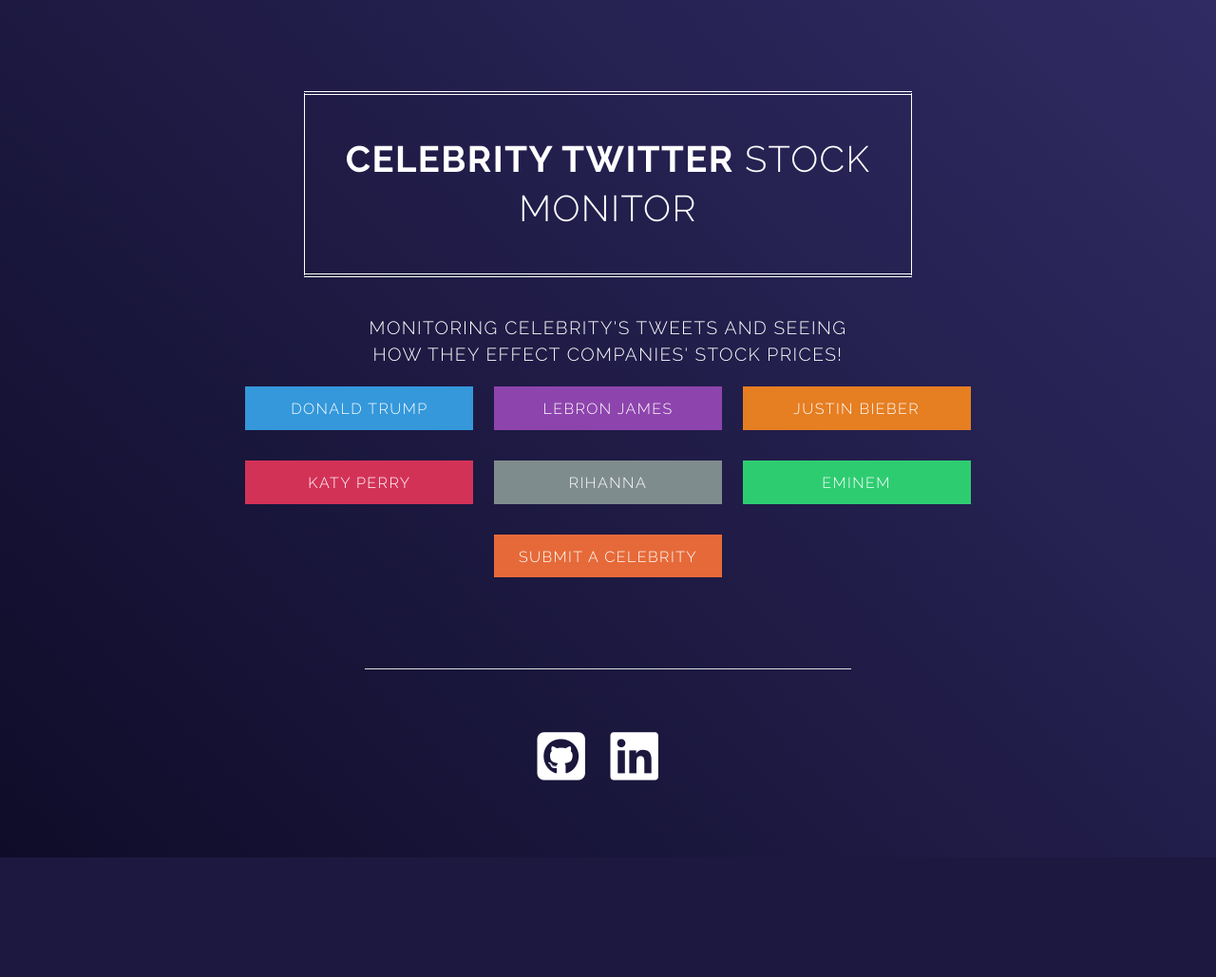
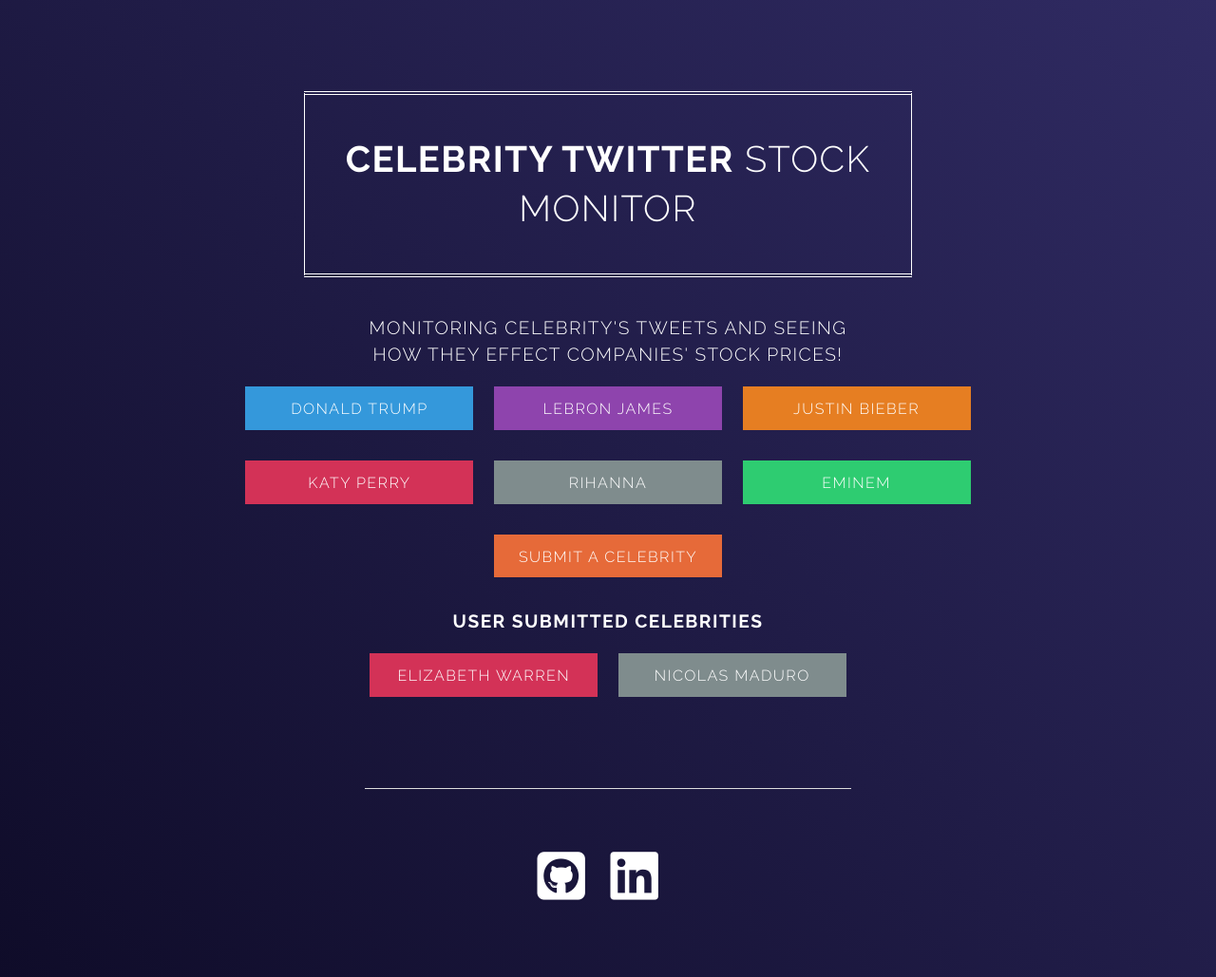
Before and after one commit to semaaJ/TSMFlask, a Flask app: page / in a window 1280 px wide. Shown: the whole page at 95% size. Before the commit the page ends 903 px from the top, so only its background shows below. Run offline with Flask 2, Linux system fonts and the light colour scheme; some libraries are stand-ins or nearby versions.

Commit message:
User submitted celebs added

```diff
--- a/app/templates/index.html
+++ b/app/templates/index.html
@@ -4,9 +4,21 @@
 		<title>CTSM - Home</title>
 		<meta charset="utf-8" />
 		<meta name="viewport" content="width=device-width, initial-scale=1" />
+		<link rel="icon" href="logo.png">
+
 		<!--[if lte IE 8]><script src="assets/js/ie/html5shiv.js"></script><![endif]-->
 		<link rel="stylesheet" href= "{{ url_for('static', filename='assets/css/main.css') }}">
 		<!--[if lte IE 9]><link rel="stylesheet" href="assets/css/ie9.css" /><![endif]-->
+
+		<script>
+			(function(i,s,o,g,r,a,m){i['GoogleAnalyticsObject']=r;i[r]=i[r]||function(){
+			(i[r].q=i[r].q||[]).push(arguments)},i[r].l=1*new Date();a=s.createElement(o),
+			m=s.getElementsByTagName(o)[0];a.async=1;a.src=g;m.parentNode.insertBefore(a,m)
+			})(window,document,'script','https://www.google-analytics.com/analytics.js','ga');
+
+			ga('create', 'UA-106579197-1', 'auto');
+			ga('send', 'pageview');
+		</script>
 	</head>
 
 	<body>
@@ -32,6 +44,12 @@
 					<li><a href="{{ url_for('submit') }}" class="button special" style="background-color:#E66A39">Submit a Celebrity</a></li>
 				</ul>
 
+				<h3><strong>User Submitted Celebrities</strong></h3>
+				<ul class="actions">
+					<li><a href="{{ url_for('elizabeth_warren') }}" class="button special" style="background-color:#D33257">Elizabeth Warren</a></li>
+					<li><a href="{{ url_for('nicolas_maduro') }}" class="button special" style="background-color:#7f8c8d">Nicolas Maduro</a></li>
+				</ul>
+
 			</section>
 
 			<!-- Footer -->
```
